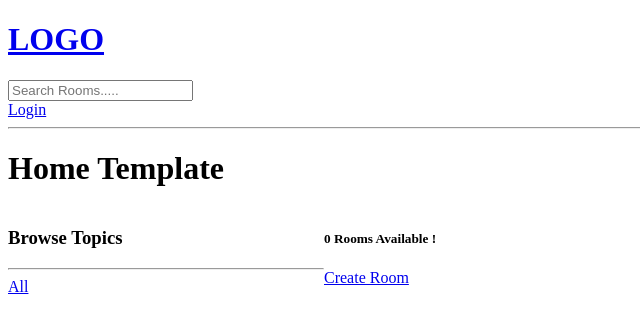
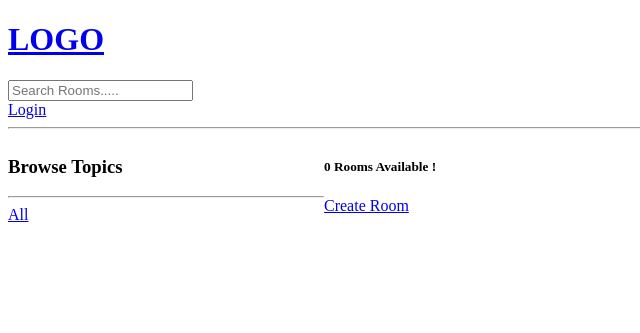
Before and after one commit to Abhijeet-kadance/InfoPad, a Django app: page / in a window 1280 px wide. Shown: the top 333 px of the page, without its empty margins (0-640 px from the left). Run offline with Django 4.2, Linux system fonts and the light colour scheme; data that the repository does not hold is empty.

Commit message:
(IDEAPAD) => Updated Home Template

```diff
--- a/base/templates/base/home.html
+++ b/base/templates/base/home.html
@@ -9,7 +9,7 @@
     }
 </style>
 
-<h1>Home Template</h1>
+{% comment %} <h1>Home Template </h1> {% endcomment %}
 
 <div class="home-container">
 
```
